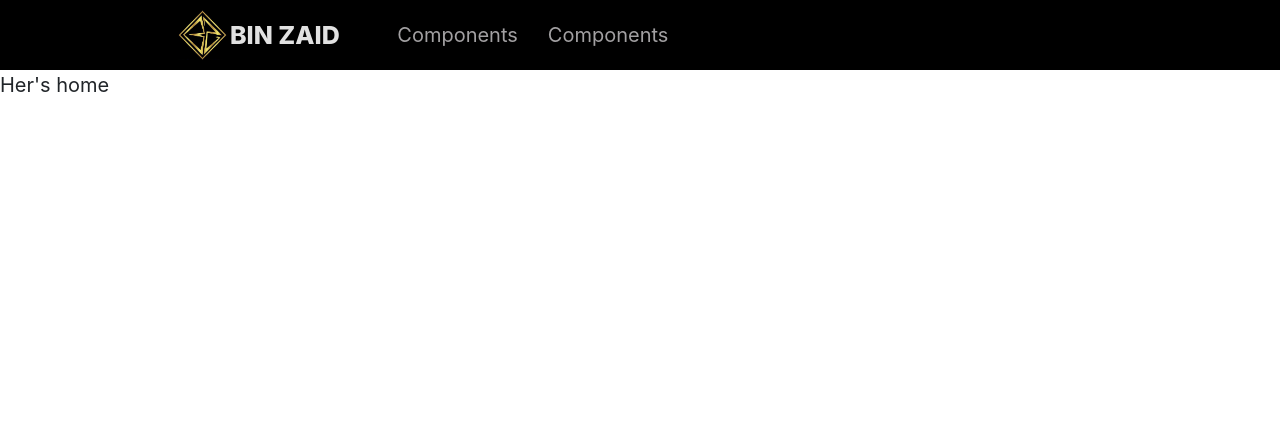
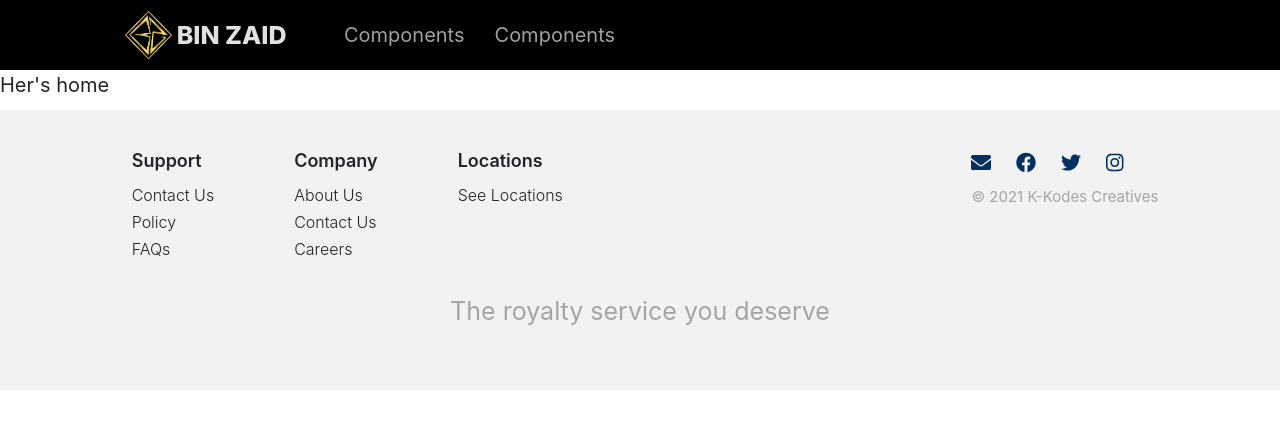
Before and after one commit to kunle05/binzaid, a Next.js app in the folder frontend/: page / in a window 1280 px wide. Shown: the top 428 px of the page. Built offline with nearby package versions, Linux system fonts and the light colour scheme.

Commit message:
Added footer for desktop

```diff
--- /dev/null
+++ b/frontend/components/Footer.js
@@ -0,0 +1,87 @@
+import Link from "next/link";
+import { Container, ListGroup, ListGroupItem } from "reactstrap";
+import { FontAwesomeIcon } from '@fortawesome/react-fontawesome';
+import StyledFooter from "./styles/StyledFooter";
+
+export default function Footer() {
+    return (
+        <StyledFooter>
+            <Container className="col-md-10">
+                <div className="d-flex">
+                    <div className="d-flex">
+                        <div className="px-3">
+                            <h6>Support</h6>
+                            <div>
+                                <ListGroup flush>
+                                    <ListGroupItem>
+                                        <Link href="/">Contact Us</Link>
+                                    </ListGroupItem>
+                                    <ListGroupItem>
+                                        <Link href="/">Policy</Link>
+                                    </ListGroupItem>
+                                    <ListGroupItem>
+                                        <Link href="/">FAQs</Link>
+                                    </ListGroupItem>
+                                </ListGroup>
+                            </div>
+                        </div>
+                        <div className="px-3">
+                            <h6>Company</h6>
+                            <div>
+                                <ListGroup flush>
+                                    <ListGroupItem>
+                                        <Link href="/">About Us</Link>
+                                    </ListGroupItem>
+                                    <ListGroupItem>
+                                        <Link href="/">Contact Us</Link>
+                                    </ListGroupItem>
+                                    <ListGroupItem>
+                                        <Link href="/">Careers</Link>
+                                    </ListGroupItem>
+                                </ListGroup>
+                            </div>
+                        </div>
+                        <div className="px-3">
+                            <h6>Locations</h6>
+                            <div>
+                                <ListGroup flush>
+                                    <ListGroupItem>
+                                        <Link href="/locations">See Locations</Link>
+                                    </ListGroupItem>
+                                </ListGroup>
+                            </div>
+                        </div>
+                    </div>
+                    <div>
+                        <div>
+                            <Link href="/">
+                                <a className="social-icon">
+                                    <FontAwesomeIcon icon="envelope" />
+                                </a>
+                            </Link>
+                            <Link href="/">
+                                <a className="social-icon">
+                                    <FontAwesomeIcon icon={['fab', 'facebook']} />
+                                </a>
+                            </Link>
+                            <Link href="/">
+                                <a className="social-icon">
+                                    <FontAwesomeIcon icon={['fab', 'twitter']} />
+                                </a>
+                            </Link>
+                            <Link href="/">
+                                <a className="social-icon">
+                                    <FontAwesomeIcon icon={['fab', 'instagram']} />
+                                </a>
+                            </Link>
+                        </div>
+                        <p className="disclaimer">
+                            <a href="https://kunleyusuf.com" target="_blank">&copy;</a> {new Date().getFullYear()} K-Kodes Creatives
+                        </p>
+                    </div>
+                </div>
+                <p className="text-center">The royalty service you deserve</p>
+            </Container>
+        </StyledFooter>
+    )
+}
--- a/frontend/components/Navbar.js
+++ b/frontend/components/Navbar.js
@@ -14,7 +14,7 @@ const GlobalNav = styled.div`
     }
 `;
 
-const Logo = styled.h2`
+export const Logo = styled.h2`
     font-size: 2.5rem;
     color: var(--lightGrey);
     background: black;
@@ -40,7 +40,7 @@ export default function HeaderNavbar() {
     return (
         <GlobalNav>
             <Navbar expand="md" className="p-0 dark">
-                <Container className="col-md-9">
+                <Container className="col-md-10">
                     <Link href="/">
                         <a>
                             <Logo>
--- a/frontend/components/Page.js
+++ b/frontend/components/Page.js
@@ -1,5 +1,6 @@
 import Navbar from "./Navbar";
 import Meta from "./Meta";
+import Footer from "./Footer";
 
 export default function Page(props) {
     return (
@@ -7,6 +8,7 @@ export default function Page(props) {
             <Meta />
             <Navbar />
             {props.children}
+            <Footer />
         </div>
     );
 };
--- /dev/null
+++ b/frontend/components/styles/StyledFooter.js
@@ -0,0 +1,57 @@
+import styled from "styled-components";
+
+const StyledFooter = styled.footer`
+    background-color: #f2f2f2;
+    .container {
+        padding: 4rem 1.5rem 3rem;
+    }
+    .d-flex {
+        justify-content: space-between;
+        .px-3 {
+            margin-right: 6rem;
+        }
+        .px-3:last-child {
+            margin-right: 0;
+        }
+    }
+    h6 {
+        font-size: 1.8rem;
+        margin-bottom: 1rem;
+        font-weight: 600;
+    }
+    .list-group-item {
+        padding: 0;
+        font-size: 1.6rem;
+        border-bottom: 0;
+        font-weight: 300;
+        line-height: 2.7rem;
+        background-color: inherit;
+        svg {
+            height: 2rem;
+            margin-right: .5rem;
+            transition: all 0.5s;
+        }
+        a:hover {
+            color: initial;
+            text-decoration: underline;
+        }
+    }
+    svg {
+        height: 2.5rem;
+        width: 2.5rem;
+        margin-right: 2.5rem;
+        color: var(--blue);
+    }
+    p {
+        margin: 3rem 0;
+        font-size: 2.5rem;
+        color: #a5a5a5;
+    }
+    .disclaimer {
+        font-size: 1.5rem;
+        padding-top: .5rem;
+        margin: 0;
+    }
+`;
+
+export default StyledFooter;
--- a/frontend/package.json
+++ b/frontend/package.json
@@ -8,6 +8,10 @@
     "start": "next start"
   },
   "dependencies": {
+    "@fortawesome/fontawesome-svg-core": "^1.2.36",
+    "@fortawesome/free-brands-svg-icons": "^5.15.4",
+    "@fortawesome/free-solid-svg-icons": "^5.15.4",
+    "@fortawesome/react-fontawesome": "^0.1.15",
     "bootstrap": "^5.1.0",
     "next": "11.1.0",
     "nprogress": "^0.2.0",
--- a/frontend/pages/_app.js
+++ b/frontend/pages/_app.js
@@ -2,9 +2,13 @@ import Page from '../components/Page'
 import NProgress from 'nprogress';
 import Router from 'next/router';
 import 'bootstrap/dist/css/bootstrap.min.css';
+import { library } from '@fortawesome/fontawesome-svg-core'
+import { fab } from '@fortawesome/free-brands-svg-icons';
+import { faGlobeAfrica, faEnvelope, faPlus, faTimes, faUserPlus, faCaretRight, faCaretDown, faCaretSquareLeft, faCaretSquareRight, faCheckCircle, faAngleDoubleRight, faAngleDoubleLeft, faEdit } from '@fortawesome/free-solid-svg-icons'
 import '../styles/globals.css'
 import '../styles/nprogress.css';
 
+library.add(fab, faGlobeAfrica, faEnvelope, faPlus, faTimes, faUserPlus, faCaretRight, faCaretDown, faCaretSquareLeft, faCaretSquareRight, faCheckCircle, faAngleDoubleRight, faAngleDoubleLeft, faEdit);
 Router.events.on('routeChangeStart', () => NProgress.start());
 Router.events.on('routeChangeComplete', () => NProgress.done());
 Router.events.on('routeChangeError', () => NProgress.done());
--- a/frontend/styles/globals.css
+++ b/frontend/styles/globals.css
@@ -7,7 +7,7 @@ html,
   --bgBlue: #e6f2ff;
   --grey: #3A3A3A;
   --gray: var(--grey);
-  --gold: #d2c557;
+  --gold: #edde65;
   --lightGrey: #e1e1e1;
   --lightGray: var(--lightGrey);
   --offWhite: #a2a0a2;
```
Also changed, not shown: 1 other file (tests, documents, lock files or other folders).
